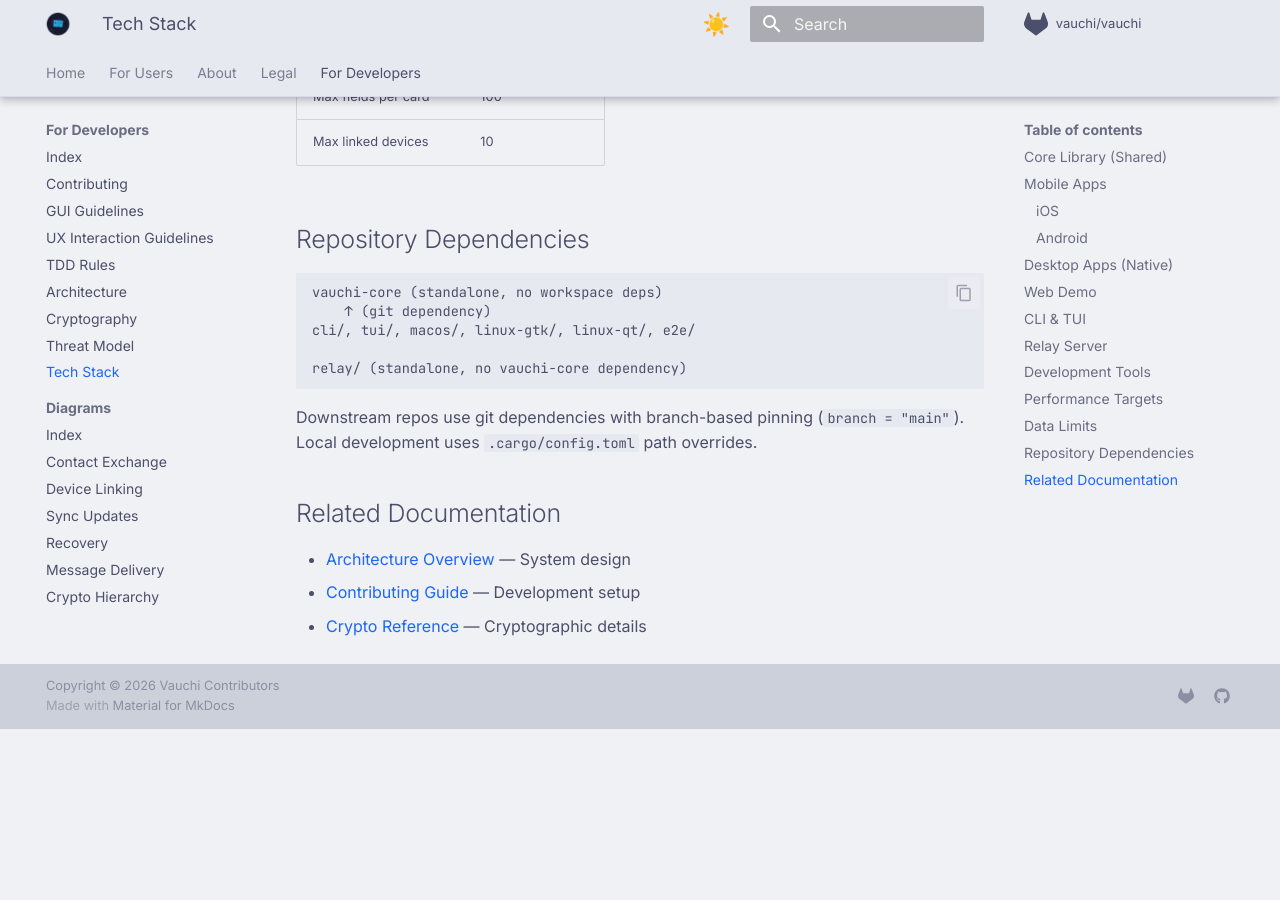
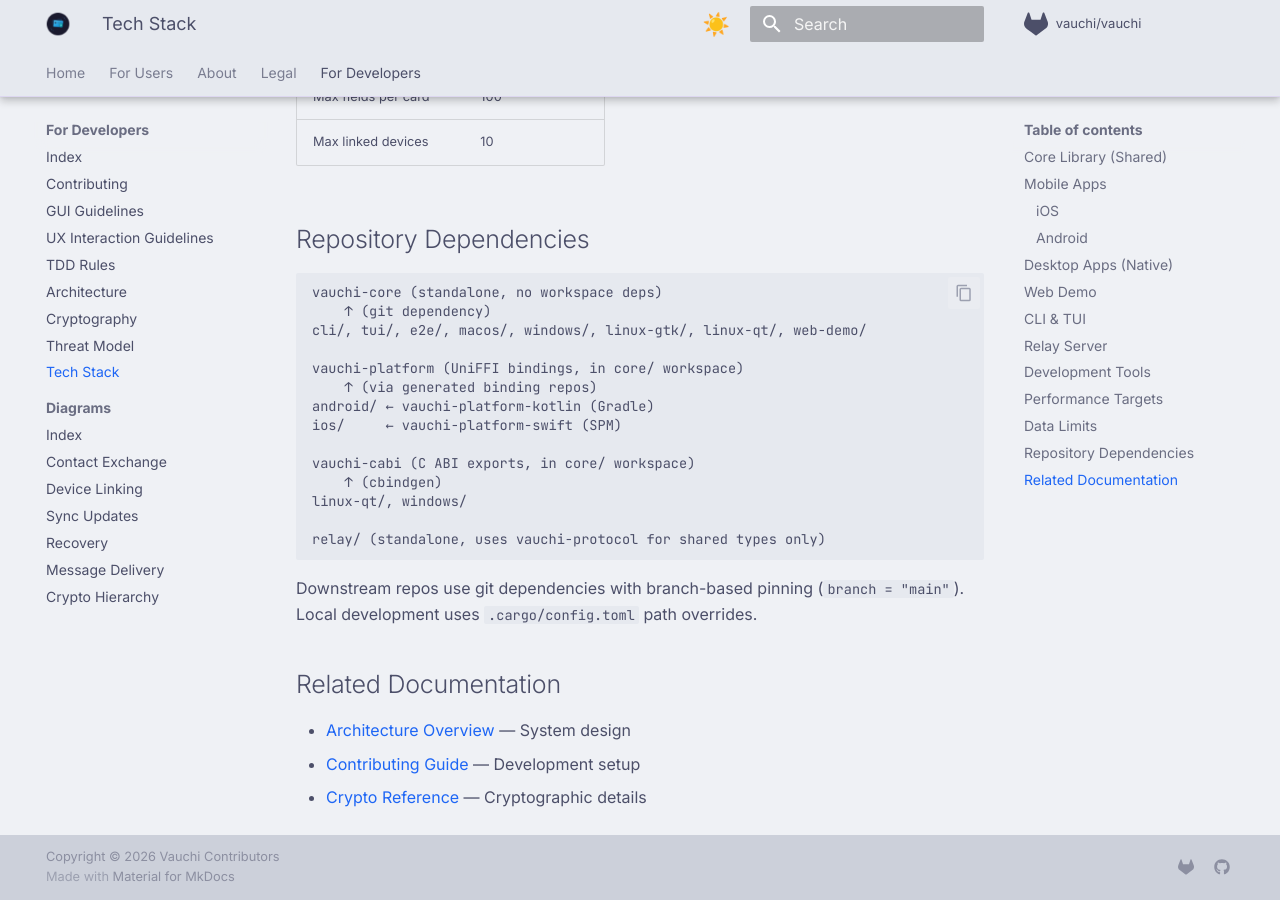
Before and after one commit to vauchi/docs, an MkDocs documentation site: the page built from docs/developers/tech-stack.md, in a window 1280 px wide and 900 px high, scrolled down 3344 px. Built offline with MkDocs 1.6.1 and Material for MkDocs 9.7.7, drawn with Linux system fonts in a browser that asks for light colours; comment, search, counter and statistics services are not loaded; before the commit the page ends 4073 px from its top, so only the background shows below that.

Commit message:
docs: correct repository dependency graph in tech-stack
Add missing platforms (android, ios, windows, web-demo) to dependency
graph. Document vauchi-platform UniFFI binding flow to iOS/Android
via generated repos. Document vauchi-cabi C ABI path for linux-qt
and windows. Clarify relay uses vauchi-protocol only.

Co-Authored-By: Claude Opus 4.6 (1M context) <noreply@anthropic.com>

````diff
--- a/docs/developers/tech-stack.md
+++ b/docs/developers/tech-stack.md
@@ -99,9 +99,18 @@
 ```
 vauchi-core (standalone, no workspace deps)
     ↑ (git dependency)
-cli/, tui/, macos/, linux-gtk/, linux-qt/, e2e/
+cli/, tui/, e2e/, macos/, windows/, linux-gtk/, linux-qt/, web-demo/
 
-relay/ (standalone, no vauchi-core dependency)
+vauchi-platform (UniFFI bindings, in core/ workspace)
+    ↑ (via generated binding repos)
+android/ ← vauchi-platform-kotlin (Gradle)
+ios/     ← vauchi-platform-swift (SPM)
+
+vauchi-cabi (C ABI exports, in core/ workspace)
+    ↑ (cbindgen)
+linux-qt/, windows/
+
+relay/ (standalone, uses vauchi-protocol for shared types only)
 ```
 
 Downstream repos use git dependencies with branch-based pinning (`branch = "main"`).
````
